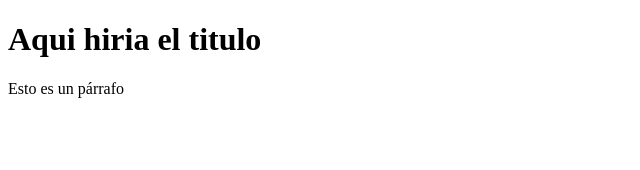
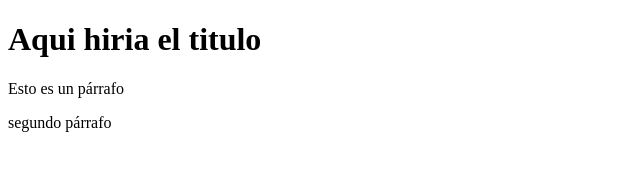
Before and after one commit to AlexJSerpa/curso-git-Empresa-C, a plain HTML site: page index.html in a window 1280 px wide. Shown: the whole page, without its empty margins (0-640 px from the left). Drawn offline with Linux system fonts and the light colour scheme.

Commit message:
Agregando segundo Párrafo

```diff
--- a/index.html
+++ b/index.html
@@ -9,6 +9,7 @@
 <body>
     <h1>Aqui hiria el titulo</h1>
     <p> Esto es un párrafo </p>
+    <p>segundo párrafo</p>
 
 </body>
 </html>
```
